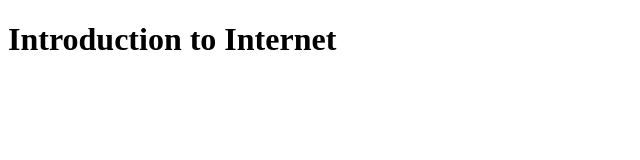
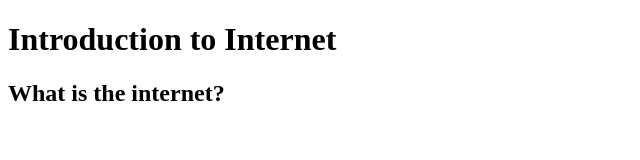
Before and after one commit to SawJet24/git-hub, a plain HTML site: page index.html in a window 1280 px wide. Shown: the whole page, without its empty margins (0-640 px from the left). Drawn offline with Linux system fonts and the light colour scheme.

Commit message:
adding heading

```diff
--- a/index.html
+++ b/index.html
@@ -7,5 +7,6 @@
 </head>
 <body>
     <h1>Introduction to Internet</h1>
+    <h2>What is the internet?</h2>
 </body>
 </html>
```
